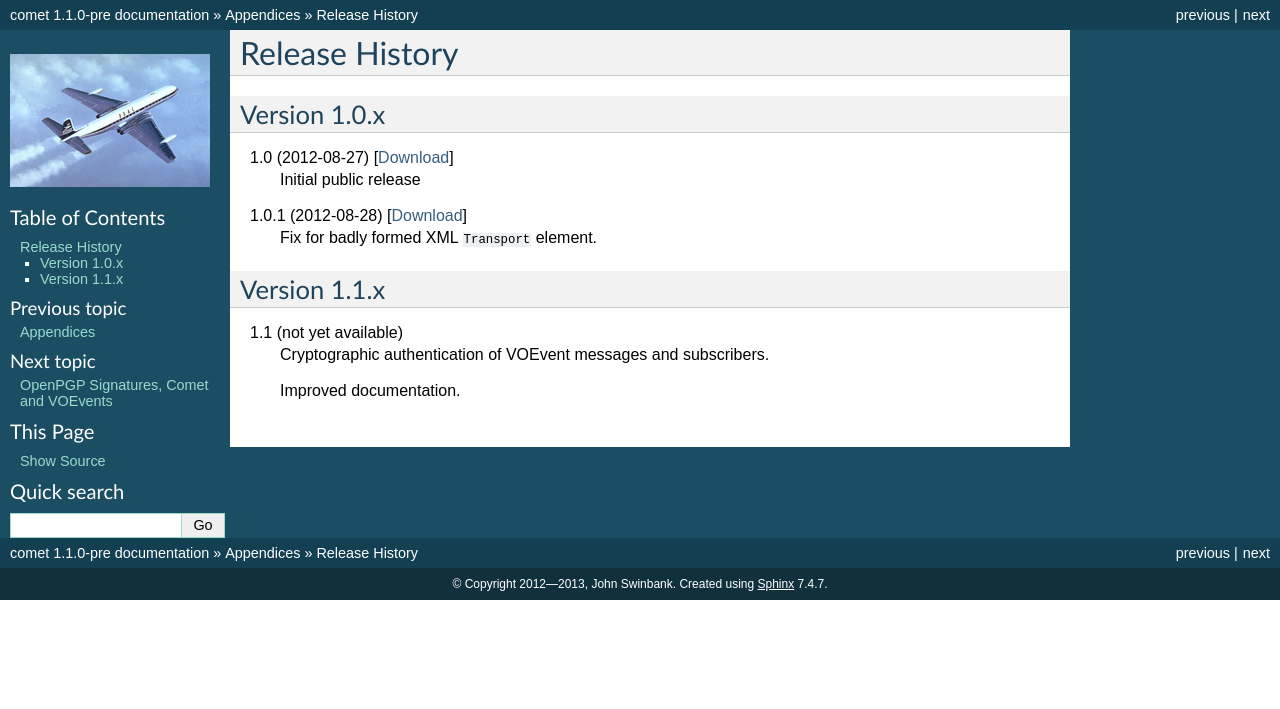
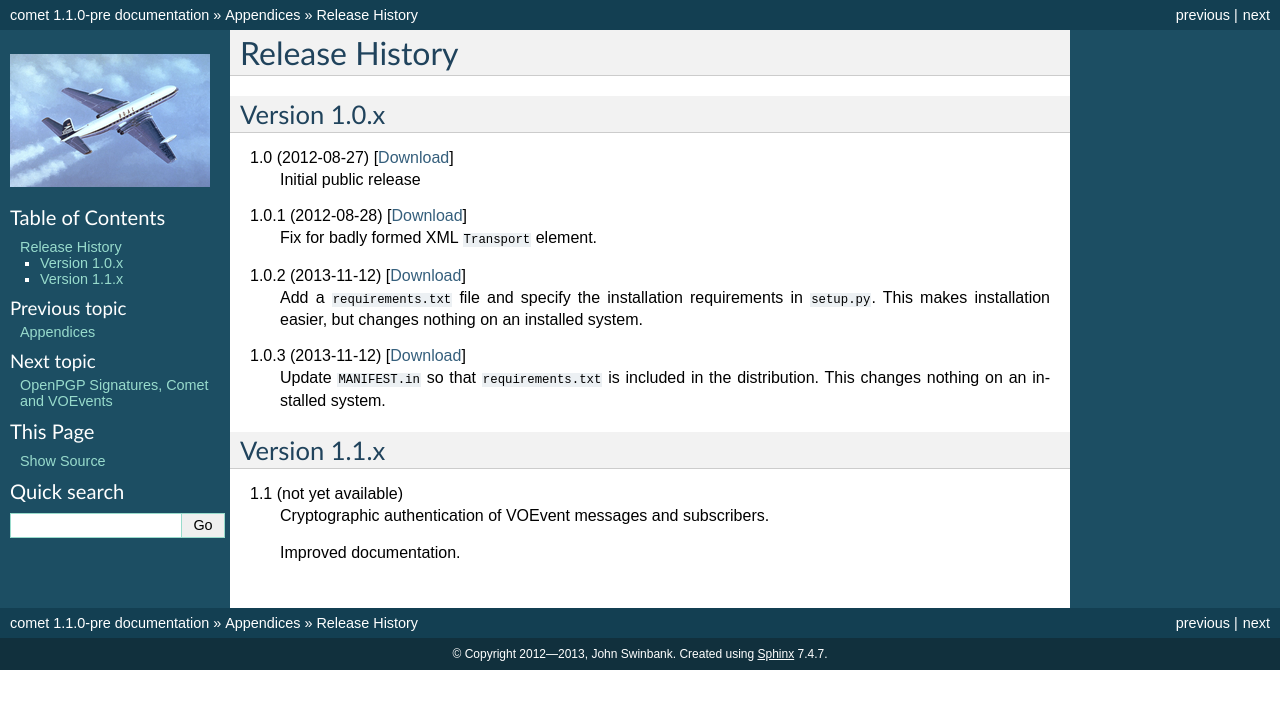
Before and after one commit to jdswinbank/Comet, a Sphinx documentation site: the page built from docs/appendix/history.rst, in a window 1280 px wide. Shown: the top 709 px of the page. Built offline with Sphinx 7.4.7, drawn with Linux system fonts in a browser that asks for light colours.

Commit message:
Version history

```diff
--- a/docs/appendix/history.rst
+++ b/docs/appendix/history.rst
@@ -10,6 +10,15 @@ Version 1.0.x
 1.0.1 (2012-08-28) [`Download <https://github.com/jdswinbank/Comet/tarball/1.0.1>`__]
    Fix for badly formed XML ``Transport`` element.
 
+1.0.2 (2013-11-12) [`Download <https://github.com/jdswinbank/Comet/tarball/1.0.2>`__]
+   Add a ``requirements.txt`` file and specify the installation requirements
+   in ``setup.py``. This makes installation easier, but changes nothing on an
+   installed system.
+
+1.0.3 (2013-11-12) [`Download <https://github.com/jdswinbank/Comet/tarball/1.0.3>`__]
+   Update ``MANIFEST.in`` so that ``requirements.txt`` is included in the
+   distribution. This changes nothing on an installed system.
+
 Version 1.1.x
 -------------
 
```
